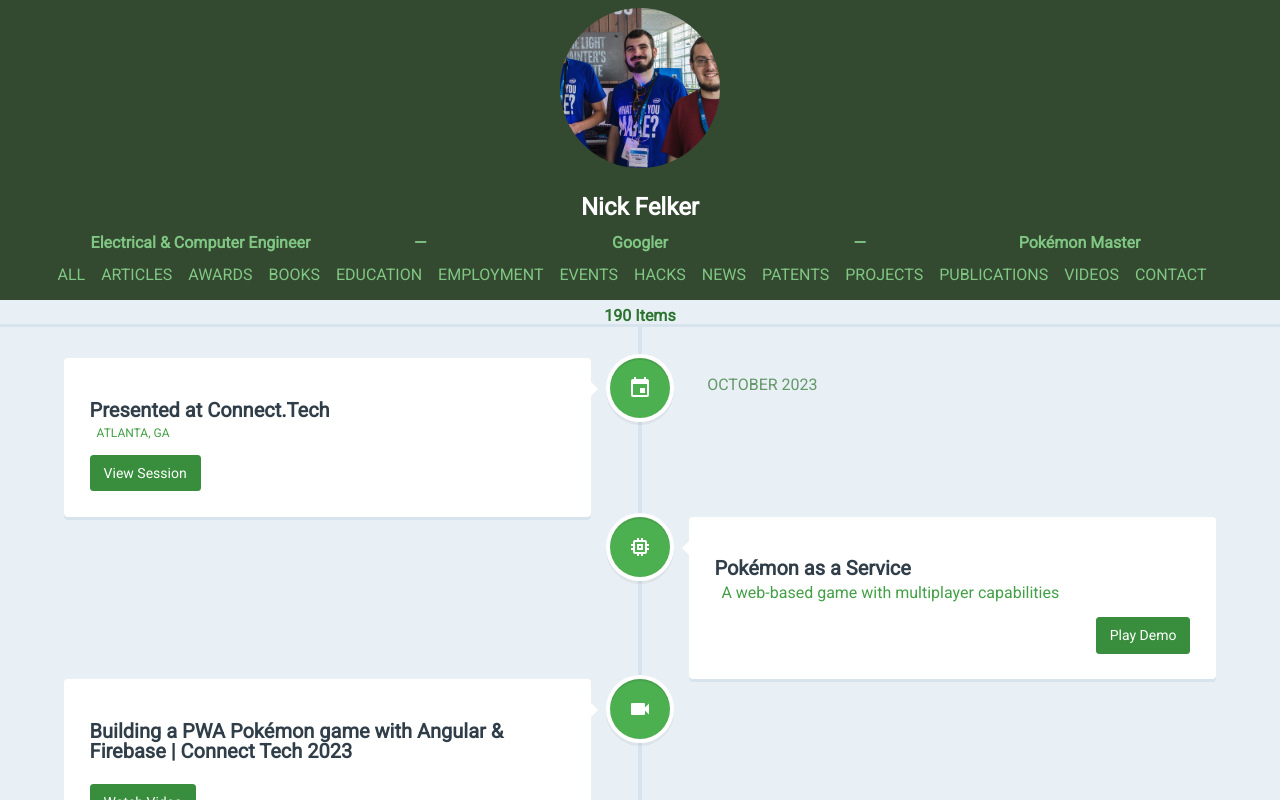
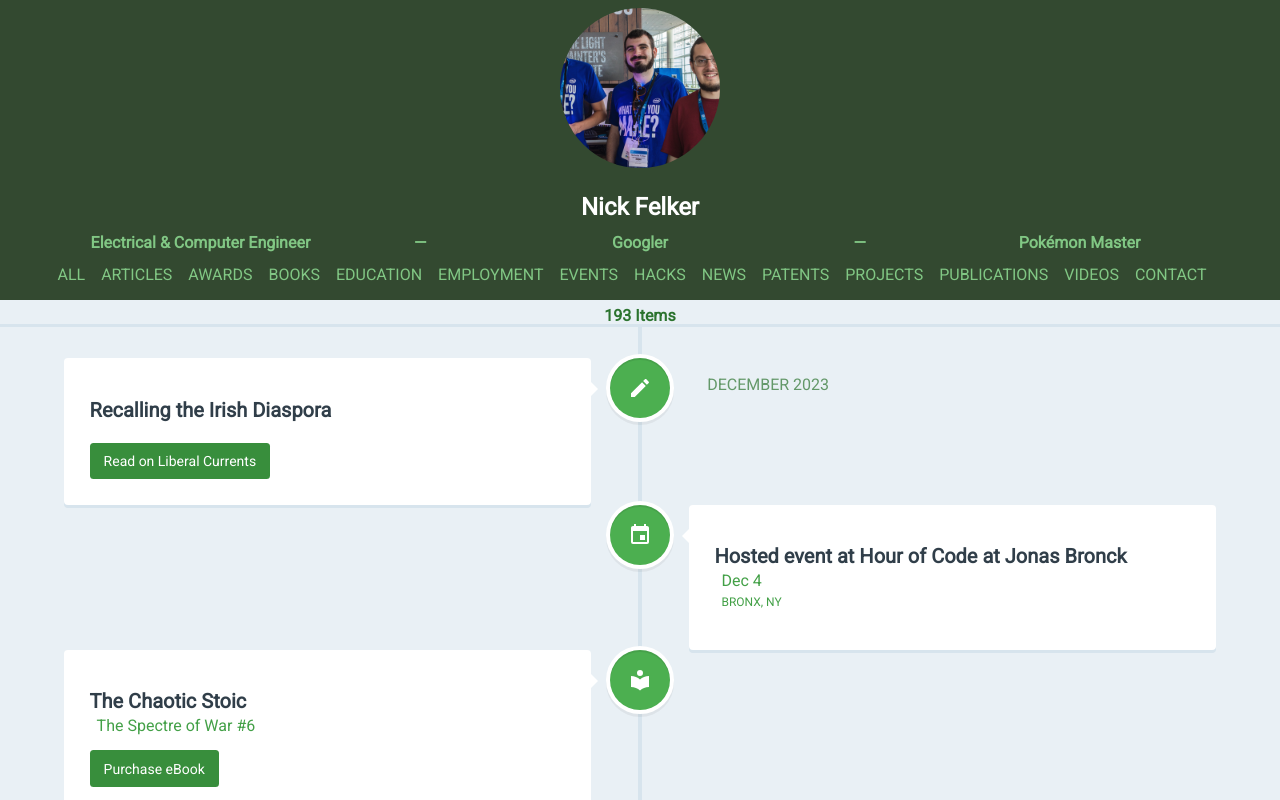
Before and after one commit to Fleker/Fleker.github.io, an Angular app: page / in a window 1280 px wide. Shown: the top 800 px of the page. Built offline with nearby package versions, Linux system fonts and the light colour scheme.

Commit message:
Add 3 new things I've done

```diff
--- a/src/entries.articles.ts
+++ b/src/entries.articles.ts
@@ -320,5 +320,12 @@
     linkText: "Read on Liberal Currents",
     name: "How New York City Botched the Migrant Crisis",
     date: "September 14 2023"
+  },
+  {
+    type: "Articles",
+    link: "https://www.liberalcurrents.com/recalling-the-irish-diaspora/",
+    linkText: "Read on Liberal Currents",
+    name: "Recalling the Irish Diaspora",
+    date: "December 4 2023"
   }
 ]
--- a/src/entries.books.ts
+++ b/src/entries.books.ts
@@ -60,4 +60,13 @@
     "linkText": "Purchase eBook",
     "date": "May 3 2023"
   },
+  {
+    "type": "Books",
+    "name": "The Chaotic Stoic",
+    "series": "The Spectre of War",
+    "seriesNo": "6",
+    "link": "https://www.amazon.com/Chaotic-Stoic-Spectre-War-Book-ebook/dp/B0CP6QRWFX",
+    "linkText": "Purchase eBook",
+    "date": "December 1 2023"
+  },
 ]
--- a/src/entries.events.ts
+++ b/src/entries.events.ts
@@ -377,5 +377,13 @@
     "contribution": "Presented at",
     "link": "https://2023.connect.tech/session/499489",
     "linkText": "View Session"
-}
+},
+{
+    "type": "Events",
+    "name": "Hour of Code at Jonas Bronck",
+    "location": "Bronx, NY",
+    "date": "December 4 2023",
+    "contribution": "Hosted event at",
+    "specificDate": "Dec 4",
+},
 ]
```
